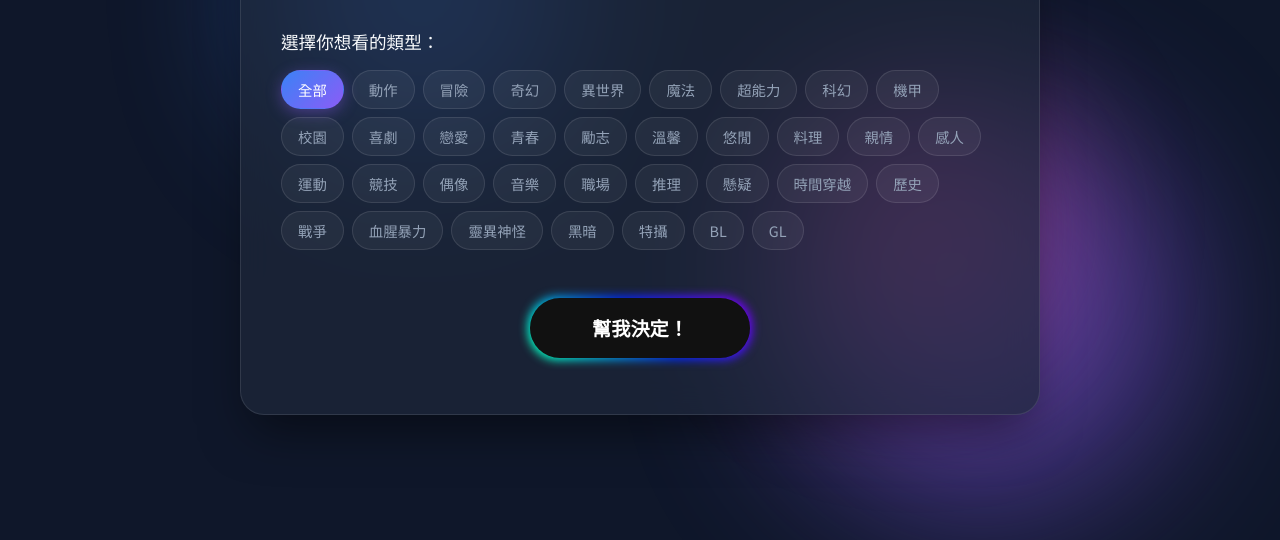
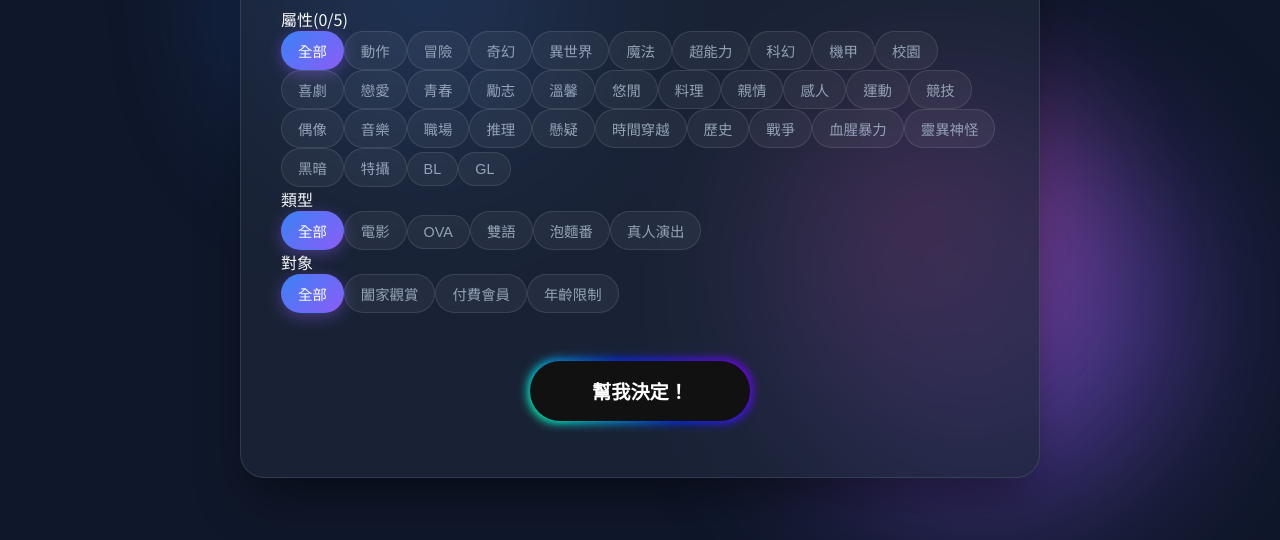
Before and after one commit to oliver8462-maker/random-anime, a website built with Vite: page index.html in a window 1280 px wide. Shown: the part 260-800 px from the top of the page. Built offline with nearby package versions, Linux system fonts and the light colour scheme.

Commit message:
feat: render dynamic filter categories

```diff
--- a/index.html
+++ b/index.html
@@ -24,8 +24,8 @@
 
       <section class="filters-section">
         <h3>選擇你想看的類型：</h3>
-        <div class="tags-container" id="tags-container">
-          <!-- Tags will be injected here by main.js -->
+        <div id="filter-categories-container">
+          <!-- Filter categories will be injected here by main.js -->
         </div>
       </section>
 
--- a/src/main.js
+++ b/src/main.js
@@ -1,18 +1,11 @@
 import './style.css';
-
-// All tags requested by the user
-const ALL_TAGS = [
-  "全部", "動作", "冒險", "奇幻", "異世界", "魔法", "超能力", "科幻", "機甲", "校園",
-  "喜劇", "戀愛", "青春", "勵志", "溫馨", "悠閒", "料理", "親情", "感人",
-  "運動", "競技", "偶像", "音樂", "職場", "推理", "懸疑", "時間穿越",
-  "歷史", "戰爭", "血腥暴力", "靈異神怪", "黑暗", "特攝", "BL", "GL"
-];
+import { FILTER_CONFIG, createInitialState, filterAnimes } from './filterLogic.js';
 
 let animeData = [];
-let activeTags = new Set(["全部"]);
+let filterState = createInitialState();
 
 // DOM Elements
-const tagsContainer = document.getElementById('tags-container');
+const filterCategoriesContainer = document.getElementById('filter-categories-container');
 const randomizeBtn = document.getElementById('randomize-btn');
 const resultSection = document.getElementById('result-section');
 const resultCard = document.querySelector('.result-card');
@@ -24,21 +17,9 @@ const animeLink = document.getElementById('anime-link');
 
 // Initialize App
 async function init() {
-  renderTags();
+  renderFilterCategories();
   await loadData();
   setupEventListeners();
-}
-
-// Render Tag Buttons
-function renderTags() {
-  ALL_TAGS.forEach(tag => {
-    const el = document.createElement('div');
-    el.className = 'filter-tag';
-    if (tag === '全部') el.classList.add('active');
-    el.textContent = tag;
-    el.addEventListener('click', () => toggleTag(tag, el));
-    tagsContainer.appendChild(el);
-  });
 }
 
 // Load Scraped Data
@@ -52,35 +33,53 @@ async function loadData() {
   }
 }
 
-// Toggle Tags Logic
-function toggleTag(tag, el) {
-  if (tag === '全部') {
-    activeTags.clear();
-    activeTags.add('全部');
-    document.querySelectorAll('.filter-tag').forEach(t => t.classList.remove('active'));
-    el.classList.add('active');
-    return;
-  }
+// Render Tag Buttons
+function renderFilterCategories() {
+  filterCategoriesContainer.innerHTML = '';
 
-  // Remove '全部' if another tag is clicked
-  if (activeTags.has('全部')) {
-    activeTags.delete('全部');
-    document.querySelector('.filter-tag:first-child').classList.remove('active');
-  }
+  FILTER_CONFIG.forEach(category => {
+    const catEl = document.createElement('div');
+    catEl.className = 'filter-category';
 
-  if (activeTags.has(tag)) {
-    activeTags.delete(tag);
-    el.classList.remove('active');
-  } else {
-    activeTags.add(tag);
-    el.classList.add('active');
-  }
+    let counterHtml = '';
+    if (category.type === 'multi') {
+      const currentCount = filterState[category.id].has('全部') ? 0 : filterState[category.id].size;
+      counterHtml = `<span class="category-counter" id="counter-${category.id}">(${currentCount}/${category.limit})</span>`;
+    }
 
-  // If no tags selected, fallback to '全部'
-  if (activeTags.size === 0) {
-    activeTags.add('全部');
-    document.querySelector('.filter-tag:first-child').classList.add('active');
-  }
+    const header = document.createElement('div');
+    header.className = 'category-header';
+    header.innerHTML = `<span class="category-title">${category.label}</span>${counterHtml}`;
+
+    const tagsContainer = document.createElement('div');
+    tagsContainer.className = 'category-tags';
+
+    category.options.forEach(option => {
+      const btn = document.createElement('button');
+      btn.className = 'filter-tag';
+      btn.dataset.category = category.id;
+      btn.dataset.tag = option;
+      btn.textContent = option;
+
+      // Check active state
+      if (category.type === 'multi') {
+        if (filterState[category.id].has(option)) btn.classList.add('active');
+      } else {
+        if (filterState[category.id] === option) btn.classList.add('active');
+      }
+
+      btn.addEventListener('click', () => handleTagClick(category, option));
+      tagsContainer.appendChild(btn);
+    });
+
+    catEl.appendChild(header);
+    catEl.appendChild(tagsContainer);
+    filterCategoriesContainer.appendChild(catEl);
+  });
+}
+
+function handleTagClick(category, option) {
+  // To be implemented in Task 4
 }
 
 // Main Randomizer Logic
@@ -99,7 +98,7 @@ function handleRandomize() {
   resultCard.classList.remove('flipped');
 
   setTimeout(() => {
-    const filtered = filterAnimes();
+    const filtered = filterAnimes(animeData, filterState);
 
     if (filtered.length === 0) {
       alert('找不到符合標籤的動畫，請嘗試減少標籤！');
@@ -121,28 +120,7 @@ function handleRandomize() {
   }, 1000); // 1s delay for anticipation
 }
 
-function filterAnimes() {
-  if (activeTags.has('全部')) return animeData;
 
-  // Calculate match scores for all animes
-  const scoredAnimes = animeData.map(anime => {
-    let score = 0;
-    anime.tags.forEach(t => {
-      if (activeTags.has(t)) score++;
-    });
-    return { anime, score };
-  }).filter(item => item.score > 0); // Only keep those with at least 1 match
-
-  if (scoredAnimes.length === 0) return [];
-
-  // Find the highest score
-  const maxScore = Math.max(...scoredAnimes.map(item => item.score));
-
-  // Filter only those with the max score (best match)
-  return scoredAnimes
-    .filter(item => item.score === maxScore)
-    .map(item => item.anime);
-}
 
 function updateResultUI(anime) {
   // If no cover, use a placeholder
```
